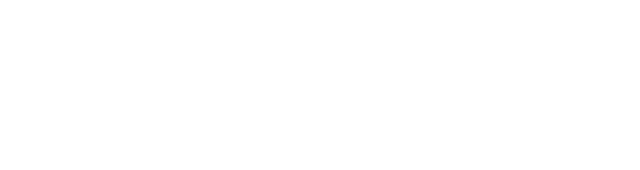
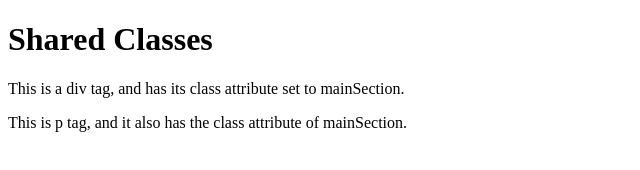
Before and after one commit to AlivadTheImpala/it121_24, a plain HTML site: page week6/exercises/10.4.html in a window 1280 px wide. Shown: the whole page, without its empty margins (0-640 px from the left). Drawn offline with Linux system fonts and the light colour scheme.

Commit message:
completed exercise 10.4

```diff
--- a/week6/exercises/10.4.html
+++ b/week6/exercises/10.4.html
@@ -3,7 +3,20 @@
   <head>
     <meta charset="UTF-8" />
     <meta name="viewport" content="width=device-width, initial-scale=1.0" />
-    <title>Document</title>
+    <title>10.6</title>
   </head>
-  <body></body>
+  <body>
+    <h1 class="mainSection">Shared Classes</h1>
+    <div class="mainSection">
+      This is a div tag, and has its class attribute set to mainSection.
+    </div>
+    <p class="mainSection">
+      This is p tag, and it also has the class attribute of mainSection.
+    </p>
+
+    <script>
+      let sharedClass = document.getElementsByClassName("mainSection");
+      console.log(sharedClass[2]);
+    </script>
+  </body>
 </html>
```
